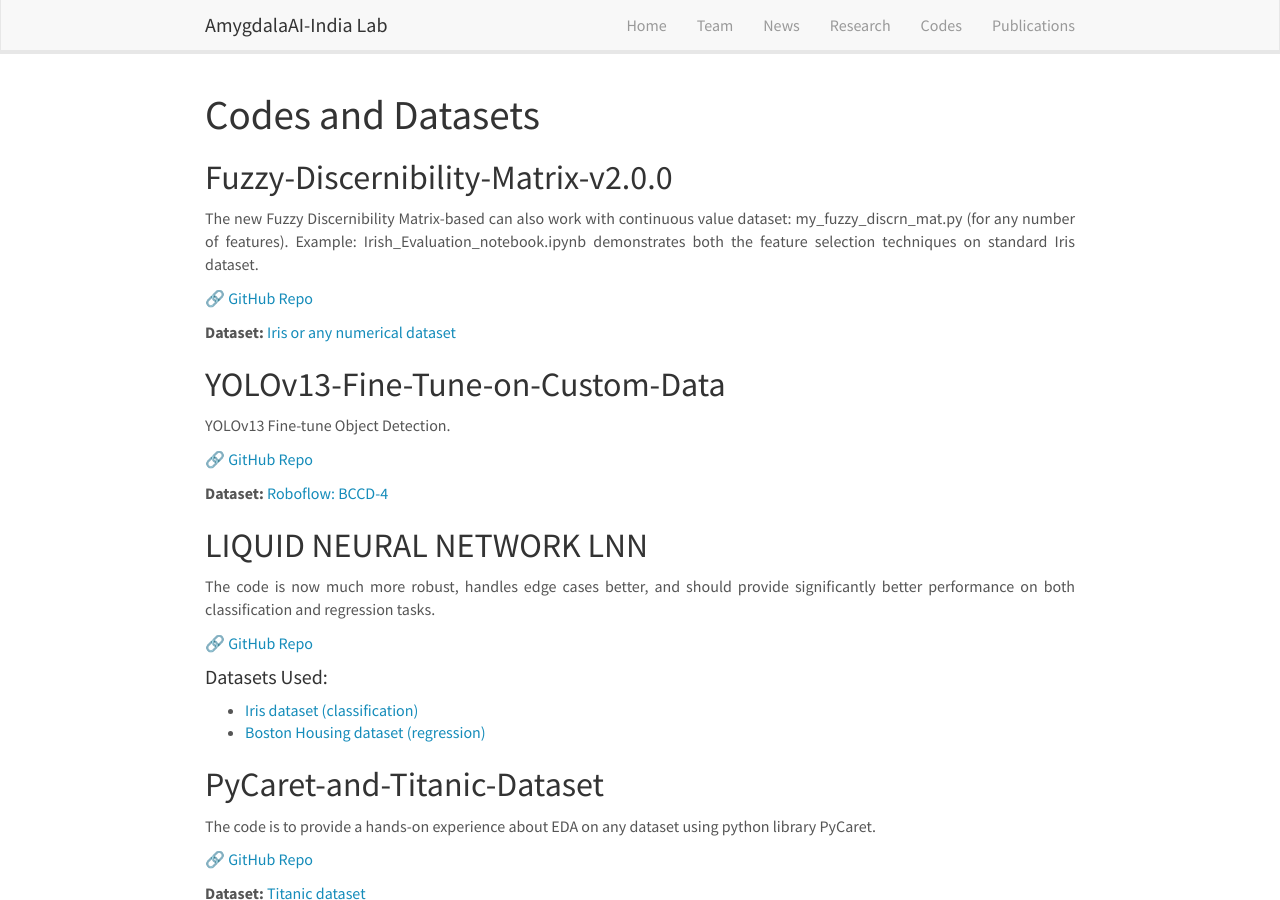
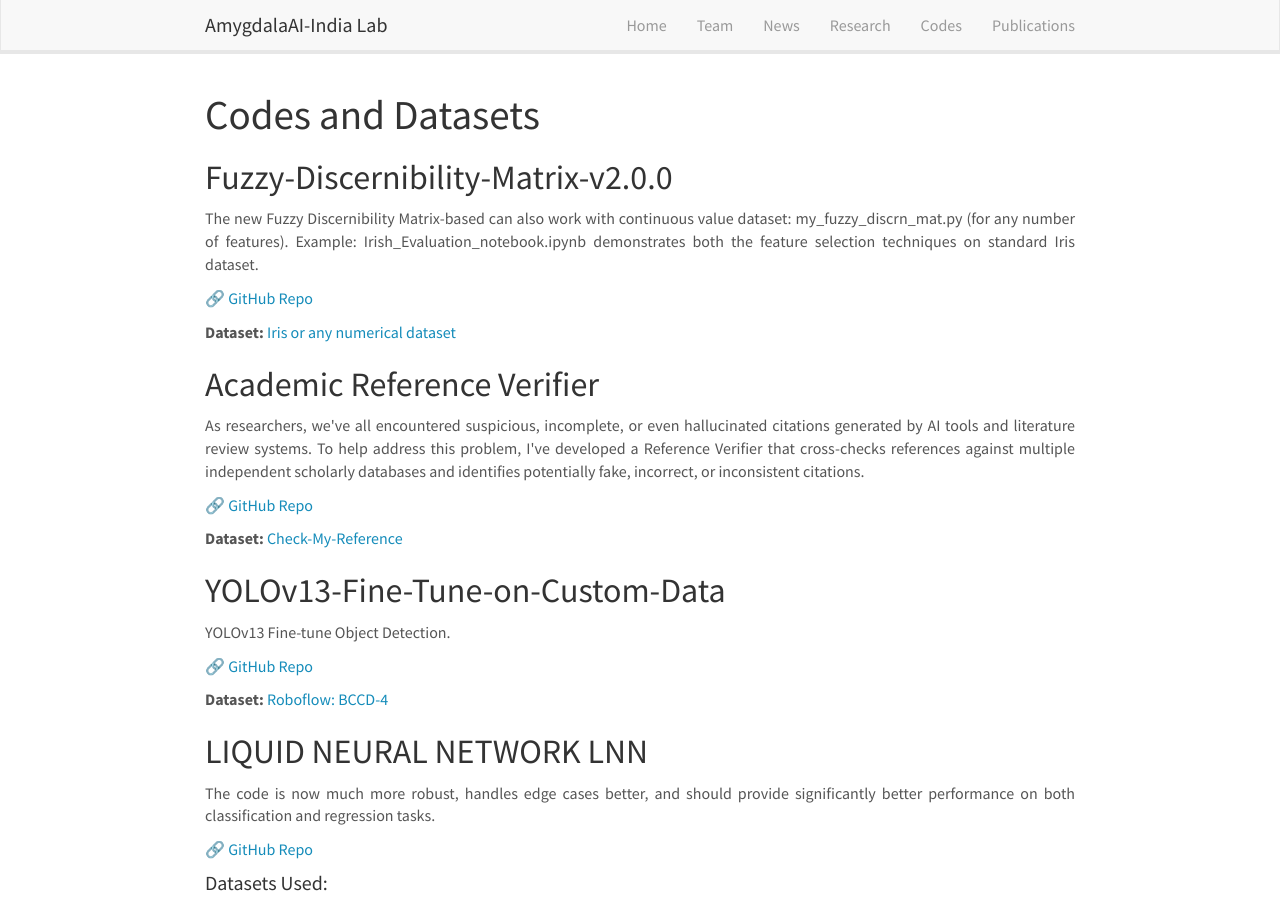
Before and after one commit to amygdalaaiindia/amygdalaaiindia.github.io, a Jekyll site: the page built from _pages/codes.html, in a window 1280 px wide and 900 px high. Built offline with Jekyll 4.4.1, drawn with Linux system fonts in a browser that asks for light colours; nearby versions of some CDN libraries.

Commit message:
Update codes.yml

```diff
--- a/_data/codes.yml
+++ b/_data/codes.yml
@@ -11,6 +11,17 @@
     link: "https://archive.ics.uci.edu/dataset/53/iris"
 
 - id: code2
+  title: "Academic Reference Verifier"
+  description: >
+    As researchers, we've all encountered suspicious, incomplete, or even hallucinated citations generated by AI tools and literature review systems. To help
+    address this problem, I've developed a Reference Verifier that cross-checks references against multiple independent scholarly databases and identifies
+    potentially fake, incorrect, or inconsistent citations.
+  github: "https://github.com/cserajdeep/check-my-reference"
+  dataset:
+    name: "Check-My-Reference"
+    link: "https://reference-verifier.onrender.com/"
+
+- id: code3
   title: "YOLOv13-Fine-Tune-on-Custom-Data"
   description: "YOLOv13 Fine-tune Object Detection."
   github: "https://github.com/cserajdeep/YOLOv13-Fine-Tune-on-Custom-Data"
@@ -18,7 +29,7 @@
     name: "Roboflow: BCCD-4"
     link: "https://public.roboflow.com/ds/45l5Q2DVlR?key=eZi13arZVV"
 
-- id: code3
+- id: code4
   title: "LIQUID NEURAL NETWORK LNN"
   description: >
     The code is now much more robust, handles edge cases better,
@@ -31,7 +42,7 @@
     - name: "Boston Housing dataset (regression)"
       link: "http://lib.stat.cmu.edu/datasets/boston"
 
-- id: code4
+- id: code5
   title: "PyCaret-and-Titanic-Dataset"
   description: >
     The code is to provide a hands-on experience about EDA
@@ -41,7 +52,7 @@
     name: "Titanic dataset"
     link: "https://www.kaggle.com/datasets/yasserh/titanic-dataset"
 
-- id: code5
+- id: code6
   title: "VIA-COCO Converter"
   description: >
     This repo. is meant for those who find difficulty in dealing with
@@ -50,14 +61,14 @@
     and XML to TXT, vice versa.
   github: "https://github.com/cserajdeep/VIA-COCO-Converter-Repo"
 
-- id: code6
+- id: code7
   title: "NASA-Image-Downloader"
   description: >
     One can get a NASA API key at https://api.nasa.gov/.
     Then, save your key as an environment variable called NASA_API_KEY.
   github: "https://github.com/cserajdeep/NASA-Image-Downloader"
 
-- id: code7
+- id: code8
   title: "ELM-Python"
   description: >
     The code is python adaptation of Extreme Learning Machine.
@@ -66,7 +77,7 @@
     name: "Iris dataset (work with any classification task)"
     link: "https://archive.ics.uci.edu/dataset/53/iris"
 
-- id: code8
+- id: code9
   title: "Drones in Defence: Military Target Surveillance and Tracking"
   description: >
     This study presents a drone-captured video dataset for military surveillance and evaluates YOLOv5, YOLOv8, and YOLOv11 models with their variants to balance accuracy and efficiency. The results show that YOLOv11s combined with ByteTrack achieves the best performance for real-time detection and tracking of enemy assets, advancing autonomous military surveillance.
@@ -75,13 +86,13 @@
     name: "KIIT-MiTA"
     link: "https://kiit-mita.netlify.app/"
 
-- id: code9
+- id: code10
   title: "ClipXpert: Automated Clip Mining from Video Data for High-Demand Content"
   description: >
     ClipXpert is an automated system that extracts relevant YouTube clips using keywords, frequent word/comment analysis, and transcription models, while dynamically storing new content for future use. It further identifies key linguistic features and applies sentiment analysis on comments to generate focused highlights, improving efficiency and accuracy in targeted video content extraction.
   github: "https://github.com/Sudip-329/ClipXpert-Automated-Clip-Mining"
 
-- id: code10
+- id: code11
   title: "South Asian Sounds: Audio Classification"
   description: >
     Sound classification plays a vital role in urban planning and noise monitoring. Leveraging MFCCs and a 1D-CNN, we classify sounds from Bangladesh, India, and the UrbanSounds8k dataset. Our model demonstrates high accuracy, highlighting the effectiveness of combining MFCCs with 1D-CNNs for urban sound classification.
@@ -90,7 +101,7 @@
     name: "SAS-KIIT"
     link: "https://sas-kiit.netlify.app/"
 
-- id: code11
+- id: code12
   title: "Stocks Miner"
   description: >
     Stocks Miner is a Python tool for financial data analysis. It uses libraries such as yfinance, pandas, matplotlib, seaborn, tqdm, scikit-learn, ripser, and persim to process stock market data. The package exposes a CLI with the following capabilities:
```
